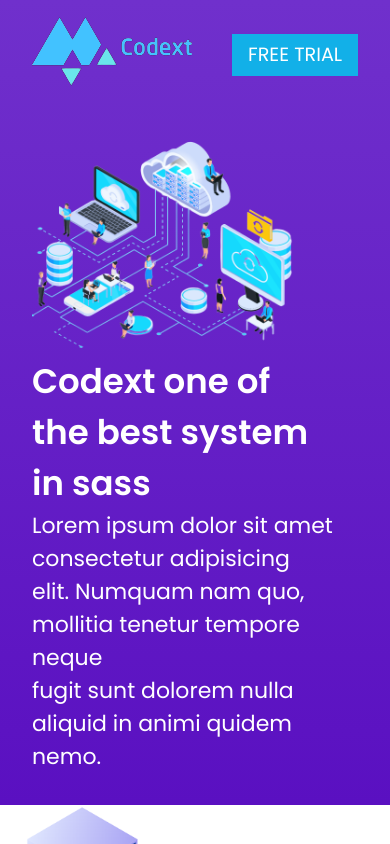
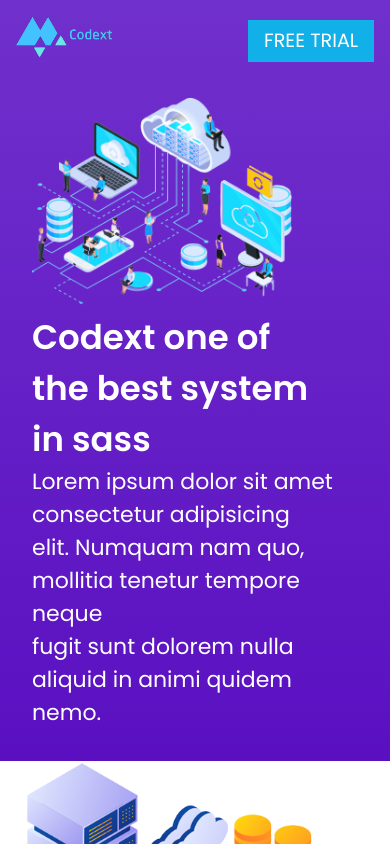
Before and after one commit to Aman18012002/SassWebsite, a plain HTML site: page index.html in a window 390 px wide. Shown: the top 844 px of the page. Drawn offline with nearby package versions, Linux system fonts and the light colour scheme.

Commit message:
One more Commit

```diff
--- a/style.css
+++ b/style.css
@@ -20,9 +20,9 @@
     display: flex;
     align-items: center;
     justify-content: space-between;
-    padding: 1rem;
-    padding-left: 2rem;
-    padding-right: 2rem;
+    padding-top: 1rem;
+    padding-left: 1rem;
+    padding-right: 1rem;
 }
 .bacground-deep{
     background-color: #fff;
@@ -78,7 +78,10 @@ flex-wrap: wrap-reverse;
 }
 /* Responsive */
 @media only screen and (max-width: 800px) {
-
+.heading-ex,.feature-text{
+    font-size: 22px;
+    text-align: center;
+}
 .heading-text{
     font-size: 34px;
 }
@@ -91,8 +94,10 @@ flex-wrap: wrap-reverse;
 }
 
 }
-@media only screen and (max-width: 480px) {
-
+@media only screen and (max-width: 680px) {
+ .logoimgw{
+    width: 60%;
+ }
     .text{
      display: none;
     }
```
